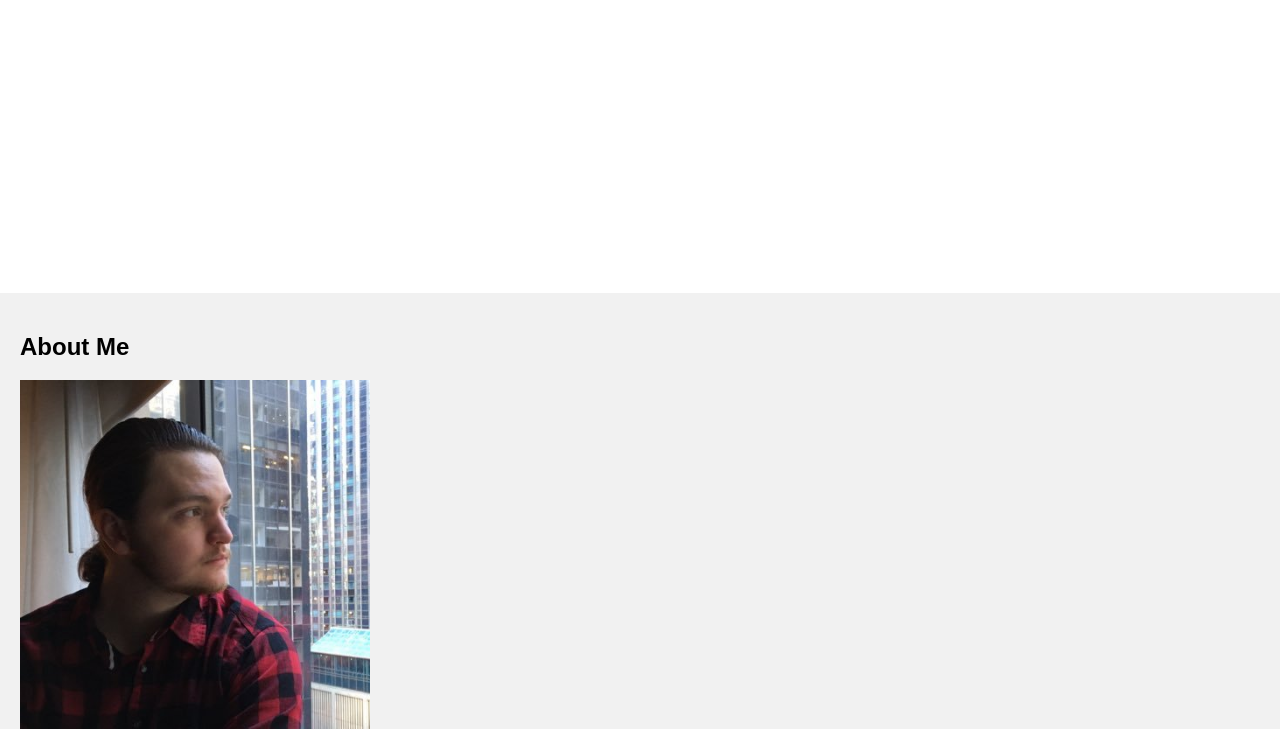
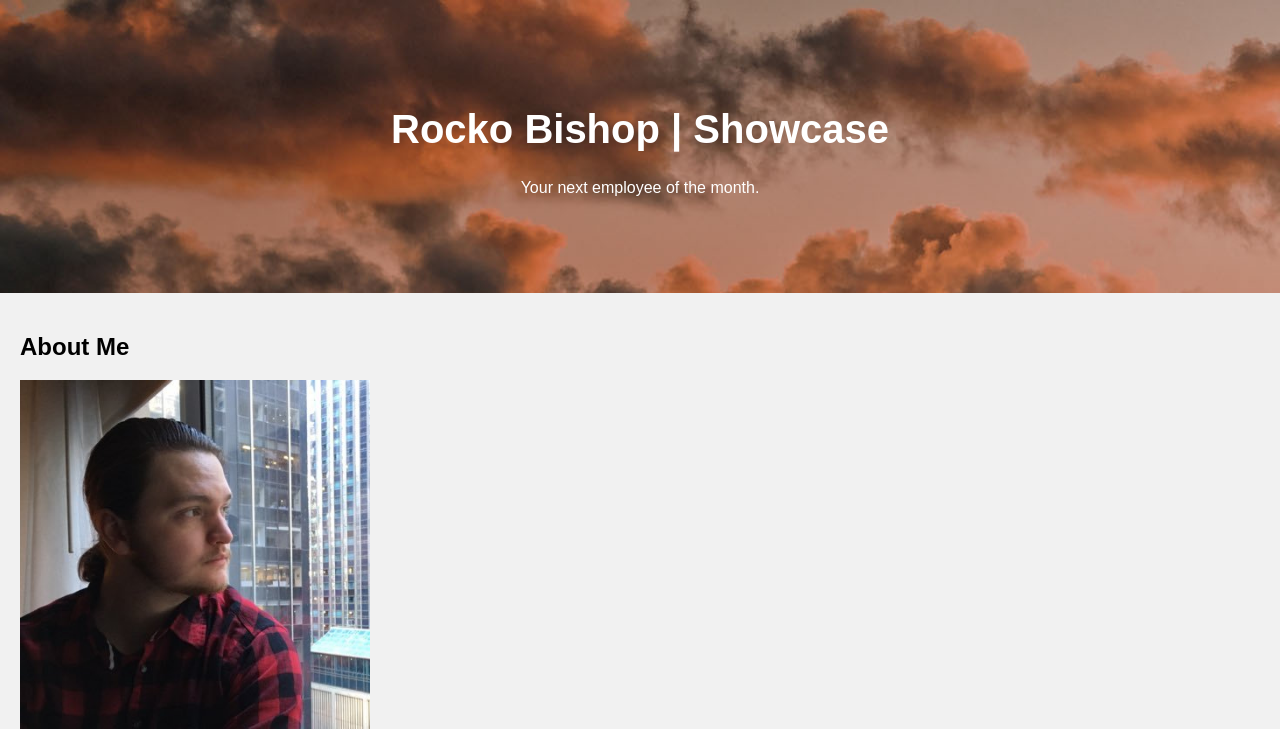
Before and after one commit to rlbishop99/rockobishop.com, a PHP site: page /showcase.php in a window 1280 px wide. Shown: the part 46-775 px from the top of the page. Run offline with PHP 8.4, Linux system fonts and the light colour scheme.

Commit message:
testing new picture

```diff
--- a/showcase.php
+++ b/showcase.php
@@ -19,7 +19,7 @@ body {
 .header {
   padding: 80px;
   text-align: center;
-  background-image: "images/ocean.png";
+  background-image: url("images/ocean.png");
   color: white;
 }
 
```
Also changed, not shown: images/ocean.png (added).
